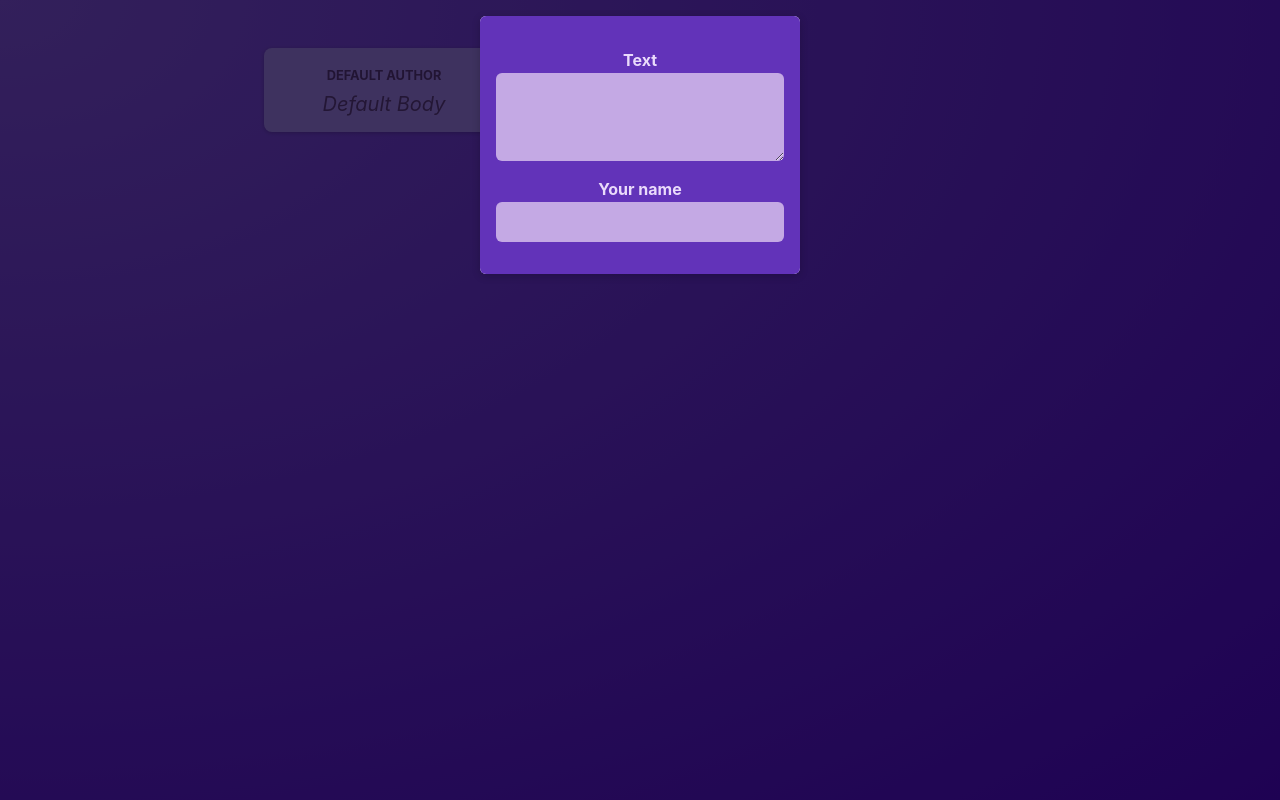
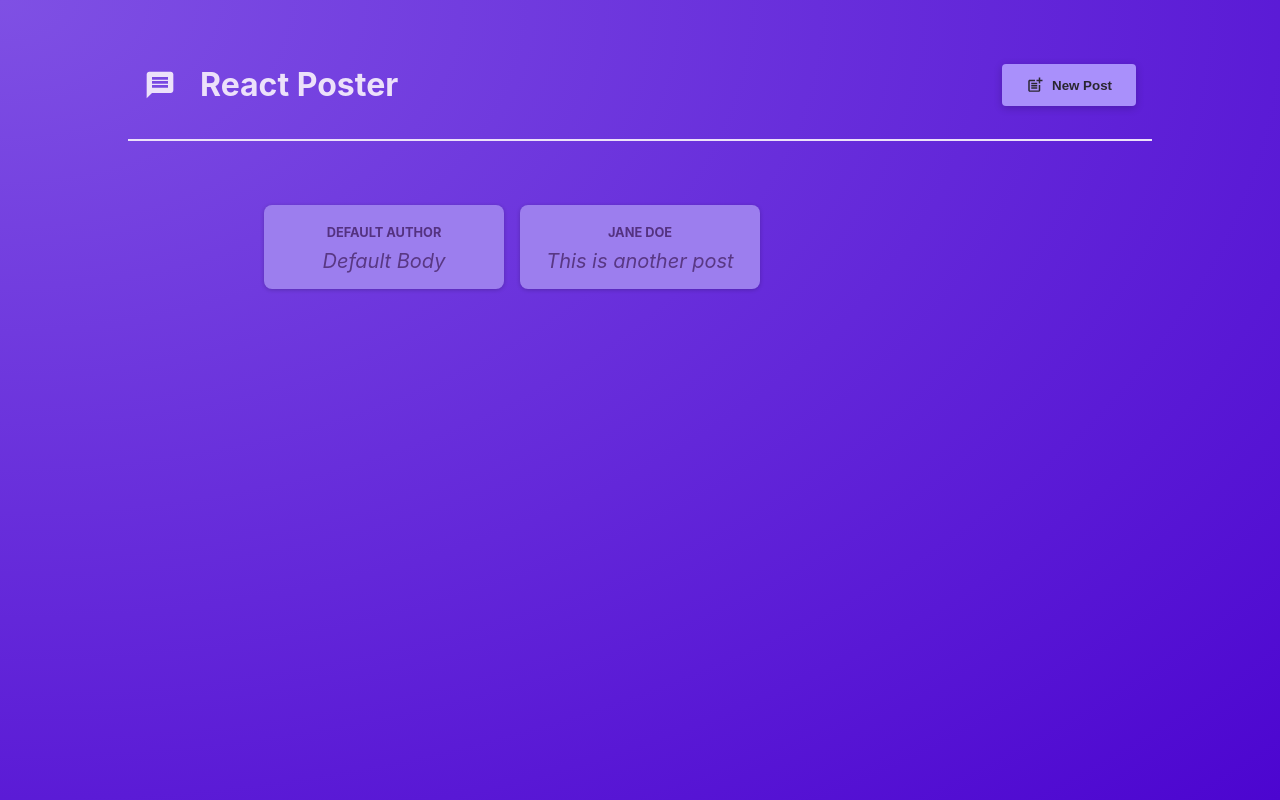
Before and after one commit to attilacsanyi/react-posts, a React (Vite) app: page / in a window 1280 px wide. Built offline with nearby package versions, Linux system fonts and the light colour scheme.

Commit message:
feat: add MainHeader and Modal components for post management

```diff
--- a/package.json
+++ b/package.json
@@ -11,7 +11,8 @@
   },
   "dependencies": {
     "react": "18.3.1",
-    "react-dom": "18.3.1"
+    "react-dom": "18.3.1",
+    "react-icons": "5.3.0"
   },
   "devDependencies": {
     "@eslint/js": "9.15.0",
--- a/src/App.tsx
+++ b/src/App.tsx
@@ -1,9 +1,17 @@
+import { useState } from "react";
+import MainHeader from "./components/layout/MainHeader";
 import PostList from "./components/post/PostList";
 
 function App() {
+  const [modalIsVisible, setModalIsVisible] = useState(false);
+
   return (
     <>
-      <PostList />
+      <MainHeader onCreatePost={() => setModalIsVisible(true)} />
+      <PostList
+        isPosting={modalIsVisible}
+        onStopPosting={() => setModalIsVisible(false)}
+      />
     </>
   );
 }
--- /dev/null
+++ b/src/components/layout/MainHeader.module.css
@@ -0,0 +1,36 @@
+.header {
+  /* padding: 2rem 10%; */
+  margin: 2rem 10%;
+  padding: 1rem;
+  text-align: center;
+  display: flex;
+  justify-content: space-between;
+  align-items: center;
+  border-bottom: 2px solid #ece1fa;
+}
+
+.logo {
+  font-size: 2rem;
+  display: flex;
+  gap: 1.5rem;
+  align-items: center;
+  color: #ece1fa;
+}
+
+.button {
+  display: inline-flex;
+  align-items: center;
+  gap: 0.5rem;
+  padding: 0.75rem 1.5rem;
+  background-color: #a990fb;
+  color: #2a2630;
+  border: none;
+  border-radius: 4px;
+  box-shadow: 0 2px 8px rgba(0, 0, 0, 0.2);
+  cursor: pointer;
+  font-weight: bold;
+}
+
+.button:hover {
+  background-color: #8c6cf7;
+}
--- /dev/null
+++ b/src/components/layout/MainHeader.tsx
@@ -0,0 +1,22 @@
+import { MdMessage, MdPostAdd } from "react-icons/md";
+
+import classes from "./MainHeader.module.css";
+
+function MainHeader({ onCreatePost }: { onCreatePost: () => void }) {
+  return (
+    <header className={classes.header}>
+      <h1 className={classes.logo}>
+        <MdMessage />
+        React Poster
+      </h1>
+      <p>
+        <button className={classes.button} onClick={onCreatePost}>
+          <MdPostAdd size={18} />
+          New Post
+        </button>
+      </p>
+    </header>
+  );
+}
+
+export default MainHeader;
--- a/src/components/post/PostList.tsx
+++ b/src/components/post/PostList.tsx
@@ -1,18 +1,23 @@
 import { useState } from "react";
-import Modal from "../Modal";
+import Modal from "../layout/Modal";
 import NewPost from "./NewPost";
 import Post from "./Post";
 import styles from "./PostList.module.css";
 
-const PostList = () => {
-  const [modalIsVisible, setModalIsVisible] = useState(true);
+const PostList = ({
+  isPosting,
+  onStopPosting,
+}: {
+  isPosting: boolean;
+  onStopPosting: () => void;
+}) => {
   const [enteredBody, setEnteredBody] = useState("Default Body");
   const [enteredAuthor, setEnteredAuthor] = useState("Default Author");
 
   return (
     <>
-      {modalIsVisible && (
-        <Modal onClose={() => setModalIsVisible(false)}>
+      {isPosting && (
+        <Modal onClose={onStopPosting}>
           <NewPost
             onChangeBody={(event) => setEnteredBody(event.target.value)}
             onChangeAuthor={(event) => setEnteredAuthor(event.target.value)}
```
Also changed, not shown: src/components/layout/Modal.module.css (renamed from src/components/Modal.module.css), src/components/layout/Modal.tsx (renamed from src/components/Modal.tsx), 1 other file (tests, documents, lock files or other folders).
